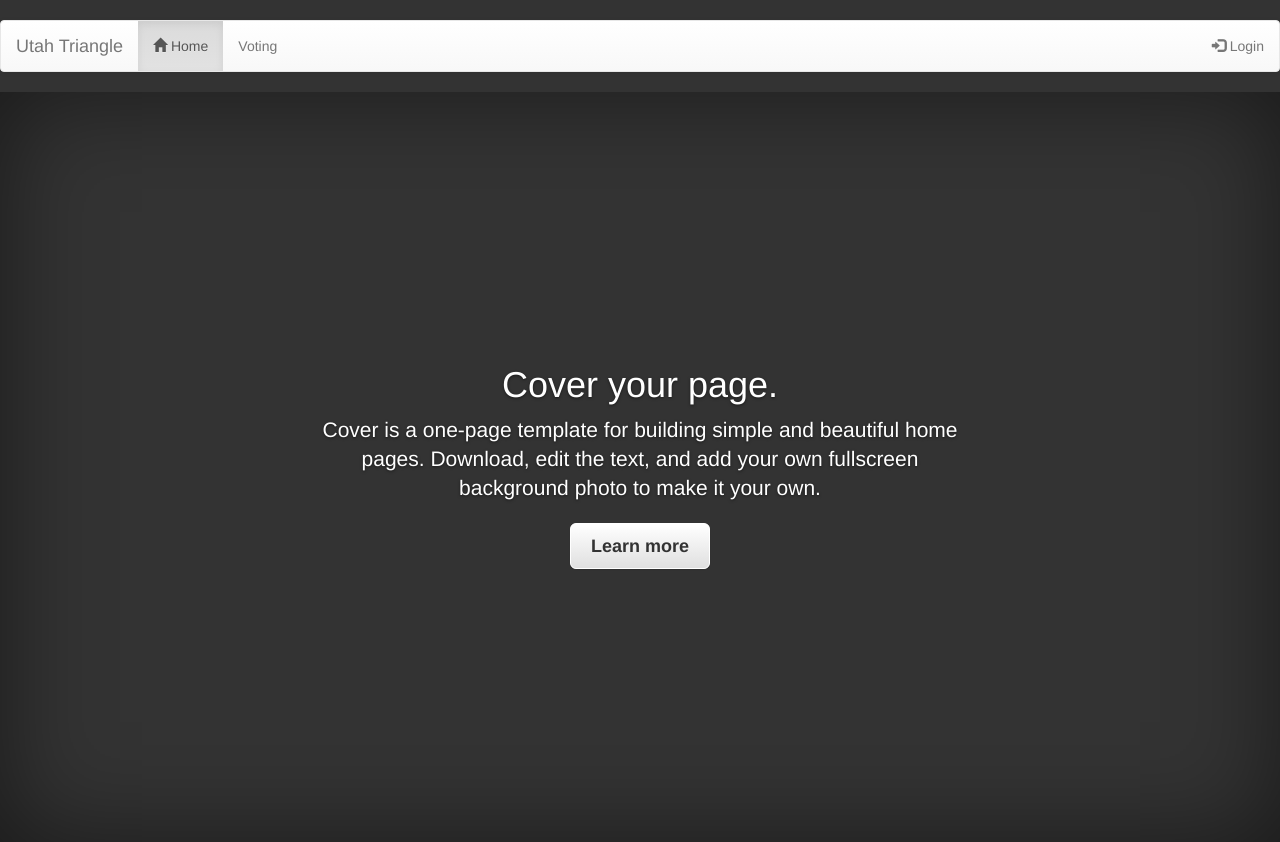
After one commit to slaymaker1907/utah-triangle-voting, a Django app: template triangle_website/voting/templates/voting/home.html in a window 1280 px wide. The commit adds this page. Run offline with Django 3.2, Linux system fonts and the light colour scheme; the template is opened without the code that fills it, so the values that code supplies are empty; some libraries are stand-ins or nearby versions.

Commit message:
Added a home page

```diff
--- a/triangle_website/triangle_website/urls.py
+++ b/triangle_website/triangle_website/urls.py
@@ -20,4 +20,5 @@ from django.contrib import admin
 urlpatterns = [
 	url(r'^voting/', include('voting.urls')),
     url(r'^admin/', admin.site.urls),
+	url(r'^$', include('voting.default_urls'))
 ]
--- /dev/null
+++ b/triangle_website/voting/static/voting/css/home.css
@@ -0,0 +1,163 @@
+/*
+ * Globals
+ */
+
+/* Links */
+a,
+a:focus,
+a:hover {
+  color: #fff;
+}
+
+/* Custom default button */
+.btn-default,
+.btn-default:hover,
+.btn-default:focus {
+  color: #333;
+  text-shadow: none; /* Prevent inheritence from `body` */
+  background-color: #fff;
+  border: 1px solid #fff;
+}
+
+
+/*
+ * Base structure
+ */
+
+html,
+body {
+  height: 100%;
+  background-color: #333;
+}
+body {
+  color: #fff;
+  text-align: center;
+  text-shadow: 0 1px 3px rgba(0,0,0,.5);
+}
+
+/* Extra markup and styles for table-esque vertical and horizontal centering */
+.site-wrapper {
+  display: table;
+  width: 100%;
+  height: 100%; /* For at least Firefox */
+  min-height: 100%;
+  -webkit-box-shadow: inset 0 0 100px rgba(0,0,0,.5);
+          box-shadow: inset 0 0 100px rgba(0,0,0,.5);
+}
+.site-wrapper-inner {
+  display: table-cell;
+  vertical-align: top;
+}
+.cover-container {
+  margin-right: auto;
+  margin-left: auto;
+}
+
+/* Padding for spacing */
+.inner {
+  padding: 30px;
+}
+
+
+/*
+ * Header
+ */
+.masthead-brand {
+  margin-top: 10px;
+  margin-bottom: 10px;
+}
+
+.masthead-nav > li {
+  display: inline-block;
+}
+.masthead-nav > li + li {
+  margin-left: 20px;
+}
+.masthead-nav > li > a {
+  padding-right: 0;
+  padding-left: 0;
+  font-size: 16px;
+  font-weight: bold;
+  color: #fff; /* IE8 proofing */
+  color: rgba(255,255,255,.75);
+  border-bottom: 2px solid transparent;
+}
+.masthead-nav > li > a:hover,
+.masthead-nav > li > a:focus {
+  background-color: transparent;
+  border-bottom-color: #a9a9a9;
+  border-bottom-color: rgba(255,255,255,.25);
+}
+.masthead-nav > .active > a,
+.masthead-nav > .active > a:hover,
+.masthead-nav > .active > a:focus {
+  color: #fff;
+  border-bottom-color: #fff;
+}
+
+@media (min-width: 768px) {
+  .masthead-brand {
+    float: left;
+  }
+  .masthead-nav {
+    float: right;
+  }
+}
+
+
+/*
+ * Cover
+ */
+
+.cover {
+  padding: 0 20px;
+}
+.cover .btn-lg {
+  padding: 10px 20px;
+  font-weight: bold;
+}
+
+
+/*
+ * Footer
+ */
+
+.mastfoot {
+  color: #999; /* IE8 proofing */
+  color: rgba(255,255,255,.5);
+}
+
+
+/*
+ * Affix and center
+ */
+
+@media (min-width: 768px) {
+  /* Pull out the header and footer */
+  .masthead {
+    position: fixed;
+    top: 0;
+  }
+  .mastfoot {
+    position: fixed;
+    bottom: 0;
+  }
+  /* Start the vertical centering */
+  .site-wrapper-inner {
+    vertical-align: middle;
+  }
+  /* Handle the widths */
+  .masthead,
+  .mastfoot,
+  .cover-container {
+    width: 100%; /* Must be percentage or pixels for horizontal alignment */
+  }
+}
+
+@media (min-width: 992px) {
+  .masthead,
+  .mastfoot,
+  .cover-container {
+    width: 700px;
+  }
+}
--- /dev/null
+++ b/triangle_website/voting/templates/voting/home.html
@@ -0,0 +1,20 @@
+{% extends "voting/header.html" %}
+{% load staticfiles %}
+{% block title %}Utah Triangle{% endblock %}
+{% block content %}
+<link href="{% static 'voting/css/home.css' %}" rel="stylesheet">
+{% include "voting/navbar.html" with is_home=True %}
+<div class="site-wrapper">
+	<div class="site-wrapper-inner">
+		<div class="cover-container">
+			<div class="inner cover">
+				<h1 class="cover-heading">Cover your page.</h1>
+				<p class="lead">Cover is a one-page template for building simple and beautiful home pages. Download, edit the text, and add your own fullscreen background photo to make it your own.</p>
+				<p class="lead">
+					<a href="#" class="btn btn-lg btn-default">Learn more</a>
+				</p>
+			</div>
+		</div>
+	</div>
+</div>
+{% endblock %}
--- a/triangle_website/voting/templates/voting/index.html
+++ b/triangle_website/voting/templates/voting/index.html
@@ -1,7 +1,7 @@
 {% extends "voting/header.html" %}
 {% block title %}Utah Triangle Voting{% endblock %}
 {% block content %}
-{% include "voting/navbar.html" %}
+{% include "voting/navbar.html" with is_voting=True %}
 <div class="container theme-showcase" role="main">
 	<!-- Main jumbotron for a primary marketing message or call to action -->
 	<div class="jumbotron">
--- a/triangle_website/voting/templates/voting/navbar.html
+++ b/triangle_website/voting/templates/voting/navbar.html
@@ -5,8 +5,8 @@
 		</div>
 		<div>
 			<ul class="nav navbar-nav">
-				<li><a href="#"><span class="glyphicon glyphicon-home"></span> Home</a></li>
-				<li class="active"><a href="{% url 'voting:index' %}">Voting</a></li>
+				<li {% if is_home %}class="active"{% endif %}><a href="{% url 'default:index' %}"><span class="glyphicon glyphicon-home"></span> Home</a></li>
+				<li {% if is_voting %}class="active"{% endif %}><a href="{% url 'voting:index' %}">Voting</a></li>
 			</ul>
 			<ul class="nav navbar-nav navbar-right">
 				{% if not user.is_authenticated %}
--- a/triangle_website/voting/views.py
+++ b/triangle_website/voting/views.py
@@ -184,3 +184,6 @@ def sign_up_err(request, error):
 def signout(request):
 	logout(request)
 	return HttpResponseRedirect(reverse('voting:index'))
+
+def home_page(request):
+	return render(request, 'voting/home.html')
```
Also changed, not shown: triangle_website/voting/default_urls.py (added, +7 -0 lines).
